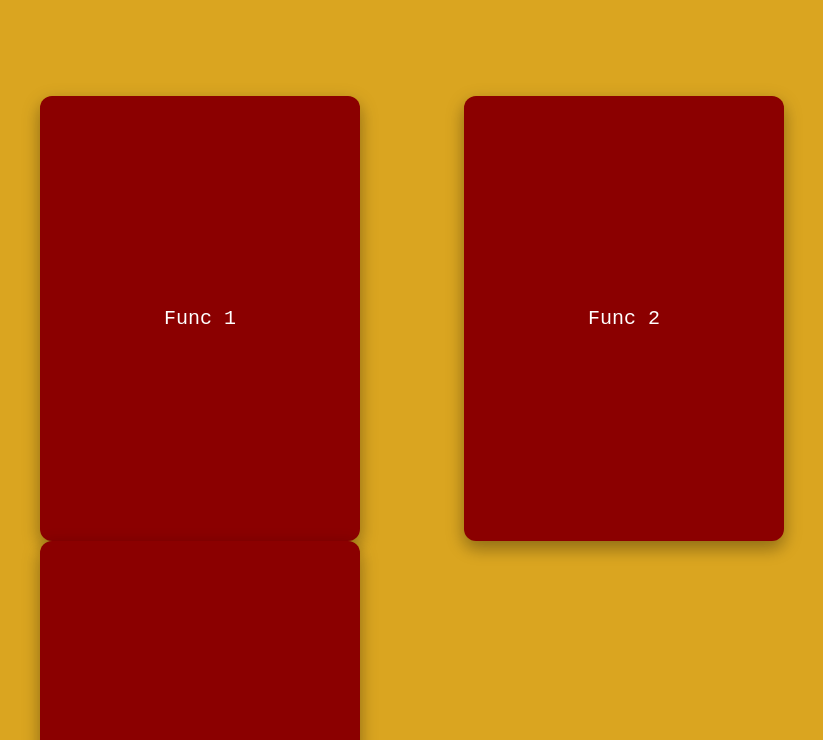
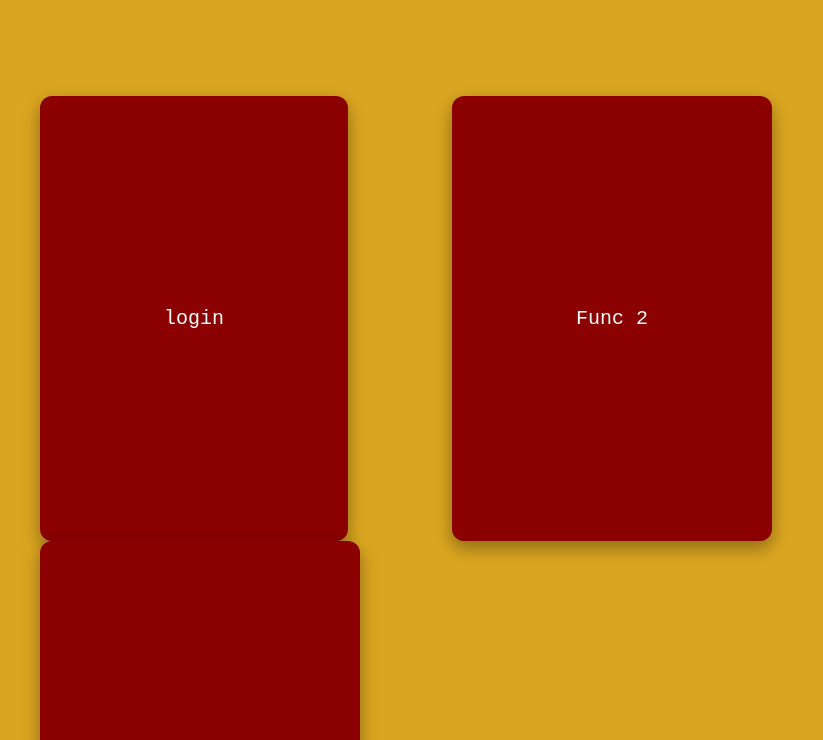
Before and after one commit to AtomicWn/IAteWeb-proyecto, a Django app: page / in a window 1280 px wide. Shown: the part 60-800 px from the top of the page, without its empty margins (100-923 px from the left). Run offline with Django 4.2, Linux system fonts and the light colour scheme.

Commit message:
Update IAteHome.html

```diff
--- a/Home/templates/IAteHome.html
+++ b/Home/templates/IAteHome.html
@@ -15,7 +15,7 @@
 <body>
     <nav>
         <ul>
-            <button class="buttonxd">Func 1</button>
+            <a class="buttonxd" href="{% url 'login_url' %}">login</a>
             <button class="buttonxd">Func 2</button>
             <button class="buttonxd">Func 3</button>
         </ul>
```
